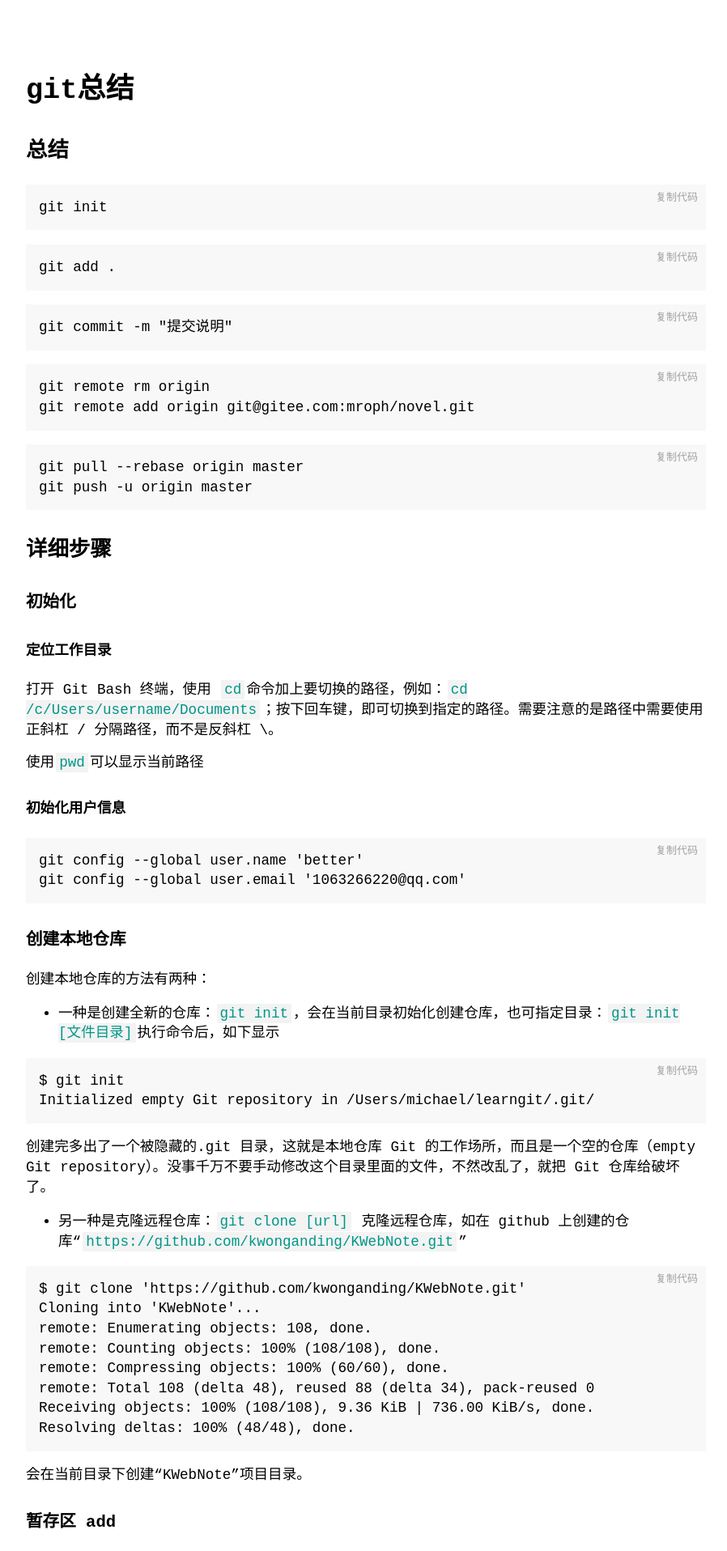
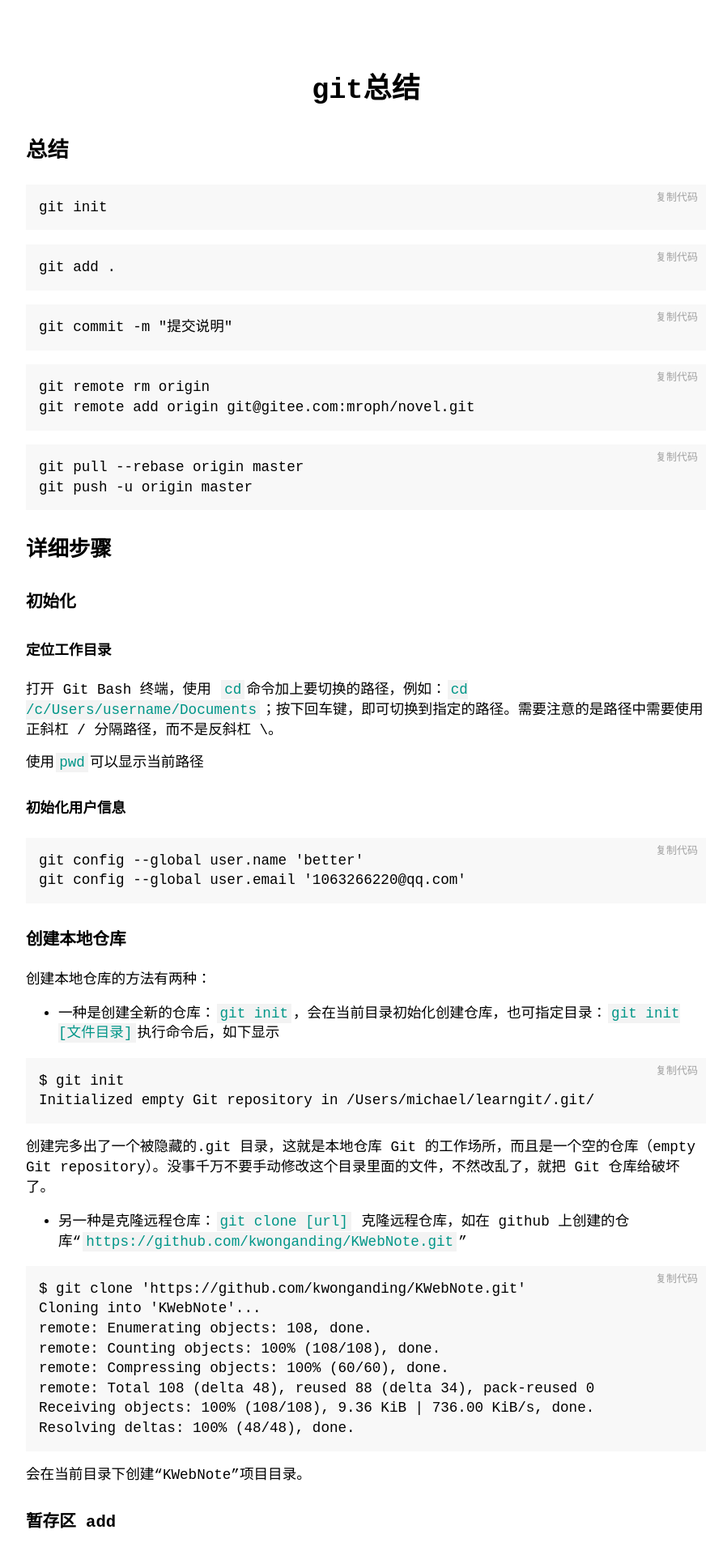
Before and after one commit to hincom/hincom.github.io, a Jekyll site: the page built from docs/git总结.md, in a window 1280 px wide. Shown: the top 1916 px of the page at 81% size, without its empty margins (188-1086 px from the left). Built offline with Jekyll 4.4.1, drawn with Linux system fonts in a browser that asks for light colours; nearby versions of some CDN libraries; our own code applies the rules of GitHub Pages for plain Markdown files.

Commit message:
Update style.css

```diff
--- a/style/style.css
+++ b/style/style.css
@@ -60,7 +60,9 @@ h5,
 h6 {
   margin-top: 2rem;
 }
-
+h1 {
+    text-align: center;
+}
 hr {
   margin: 2rem 0;
 }
```
